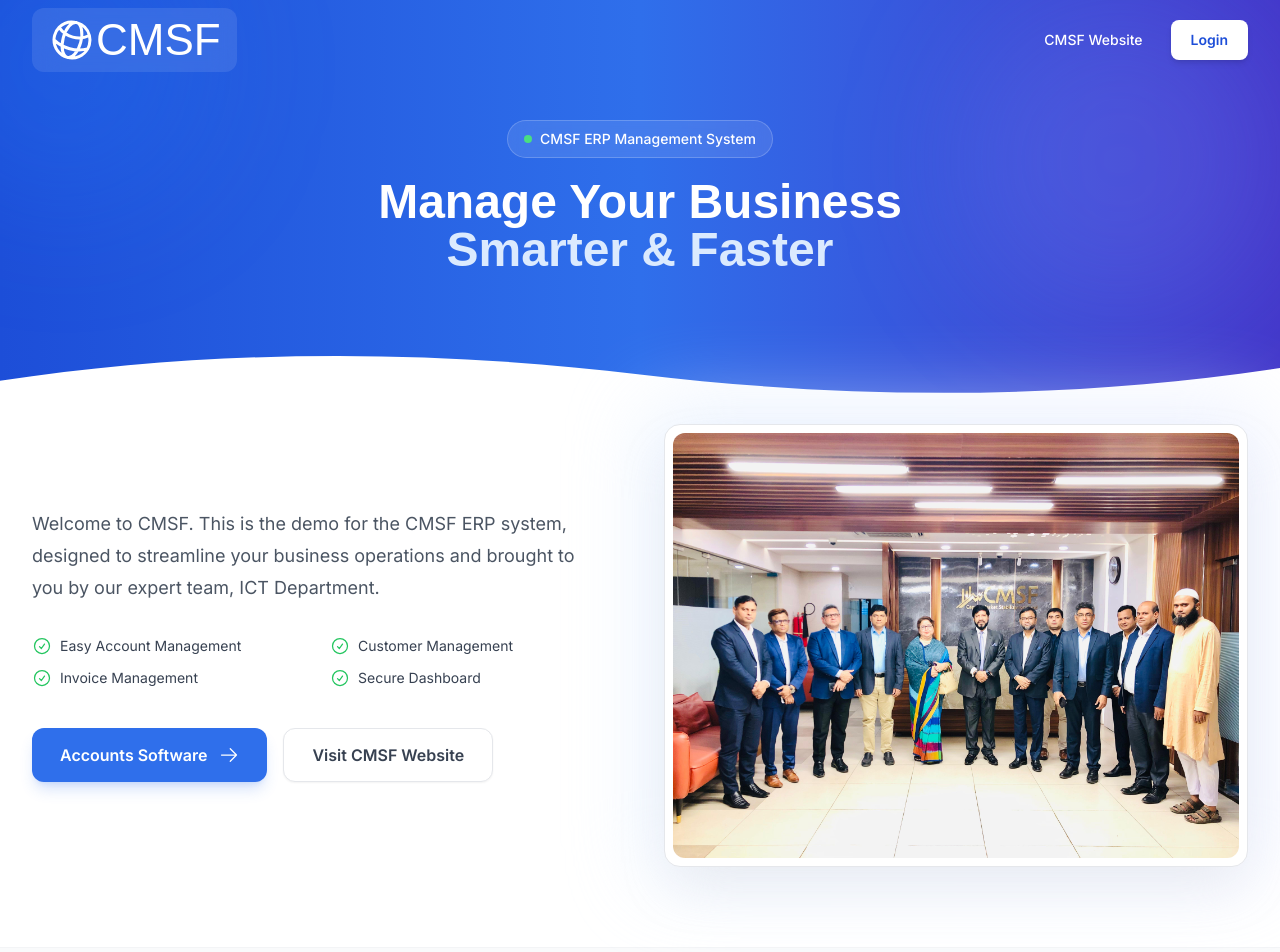
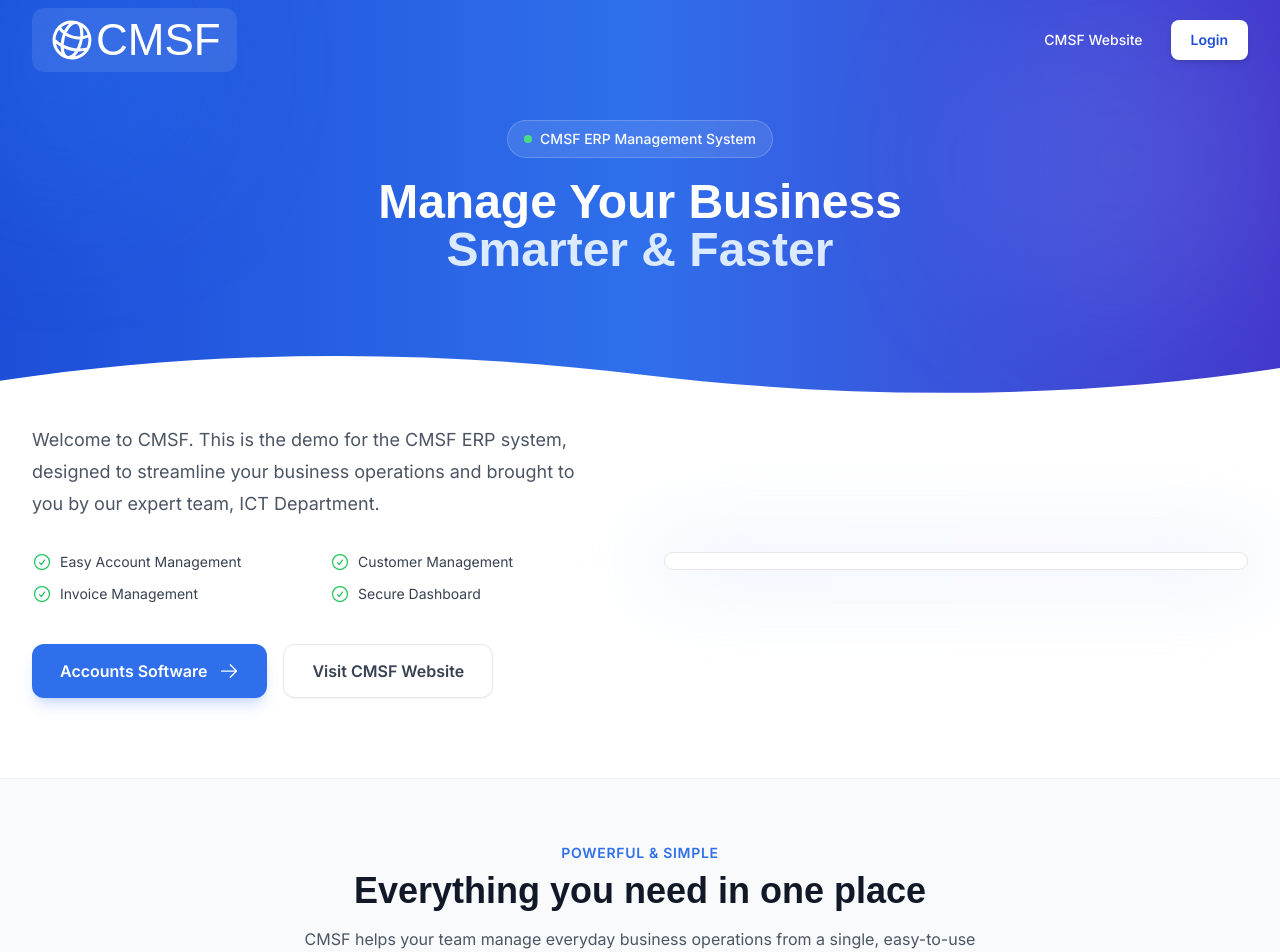
Before and after one commit to allimahammud/cmsf-accounts, a Next.js app: page / in a window 1280 px wide. Shown: the top 952 px of the page. Built offline with nearby package versions, Linux system fonts and the light colour scheme; a web font is replaced by a local one.

Commit message:
Update Next.js and React security versions 2

```diff
--- a/app/page.tsx
+++ b/app/page.tsx
@@ -454,7 +454,7 @@ export default function Page() {
                 src="/all_emp.jpg"
                 width={1000}
                 height={750}
-                className="hidden h-auto w-full rounded-xl md:block"
+                className="hidden h-auto w-full rounded-xl md:hidden"
                 alt="CMSF ERP dashboard"
                 priority
               />
```
